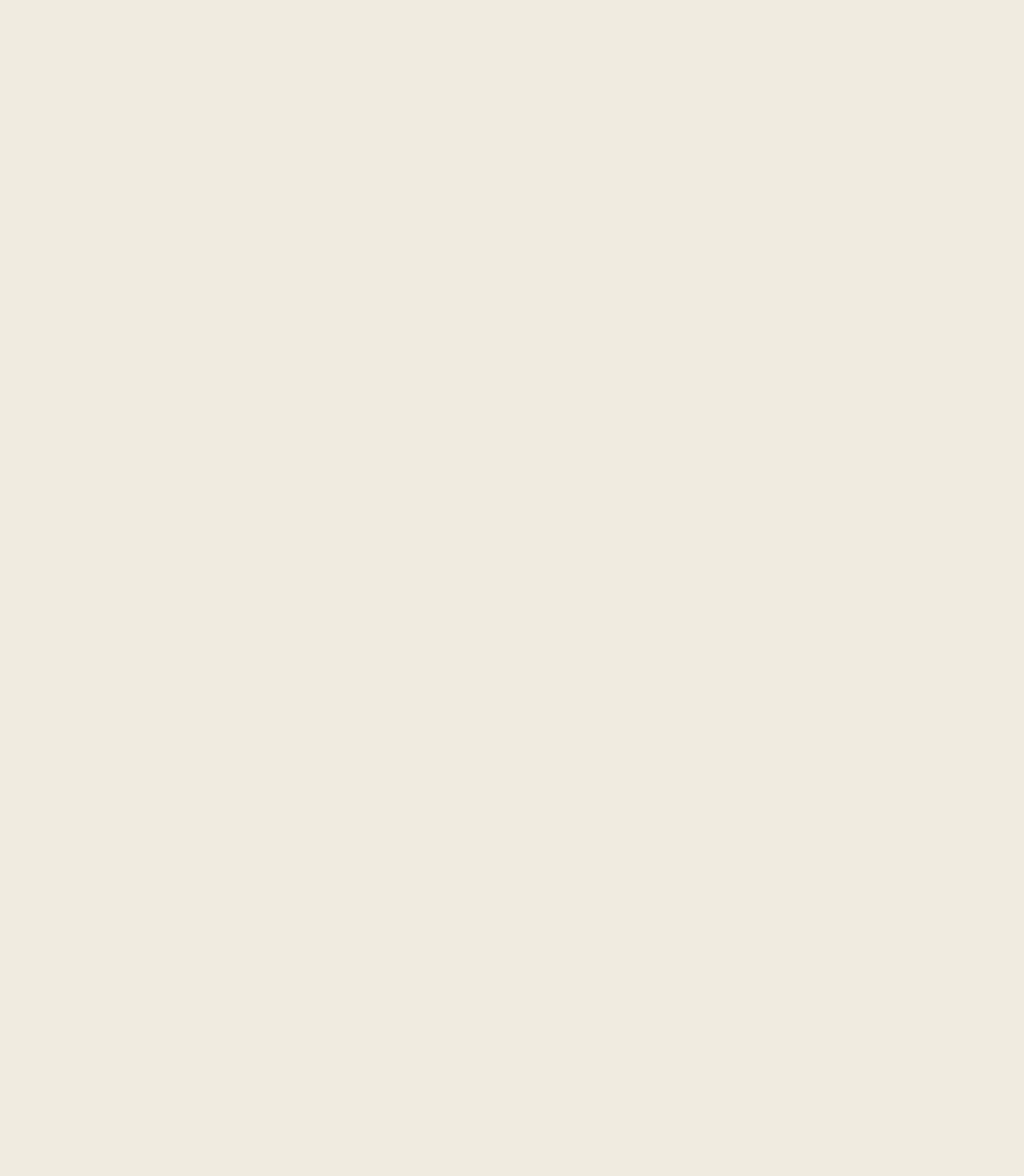
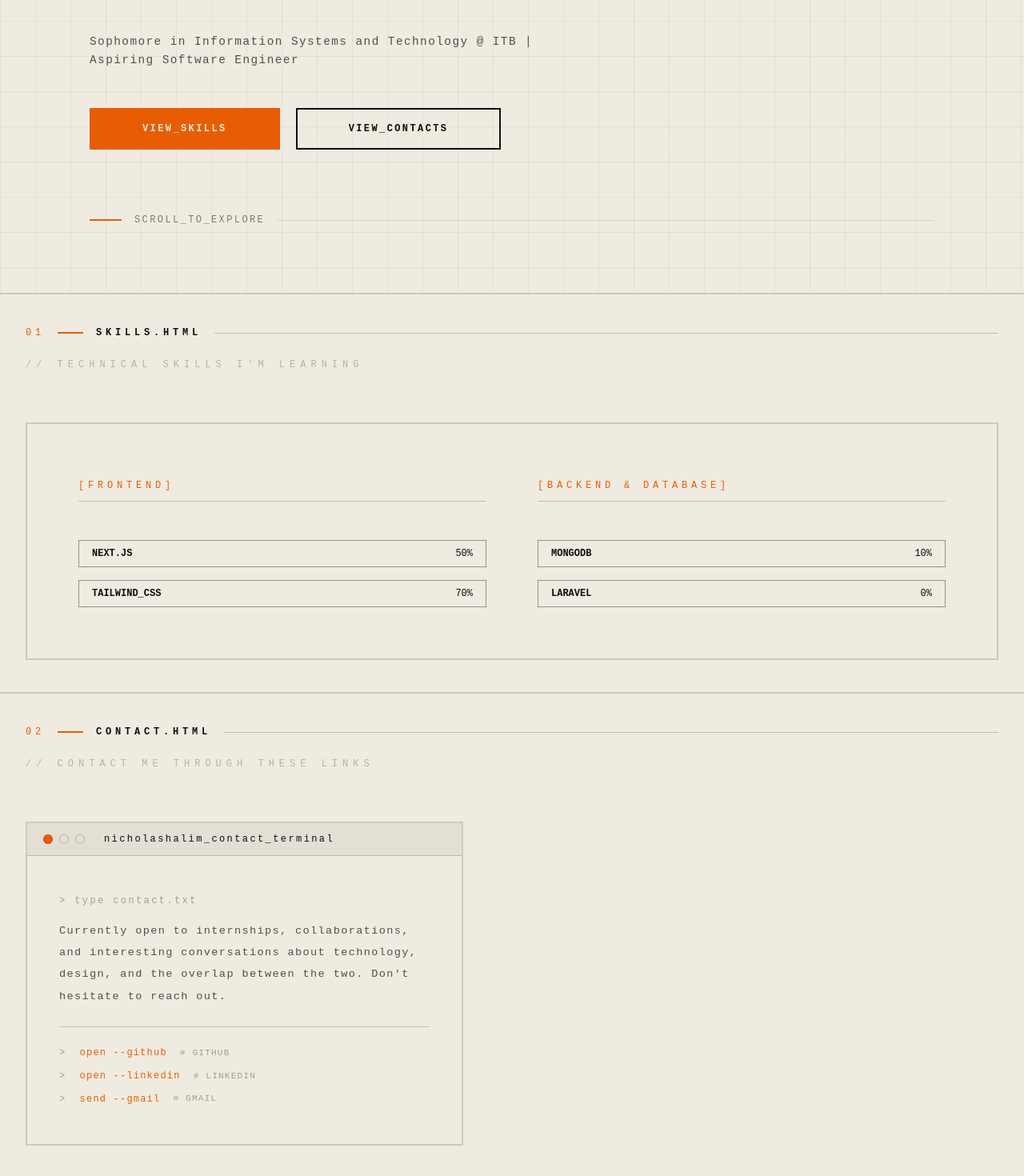
Before and after one commit to nicholasphalim/WebDev-GDGOC, a React app in the folder portfolio/: page / in a window 1280 px wide. Shown: the part 434-1904 px from the top of the page at 80% size. Before the commit the page ends 800 px from the top, so only its background shows below. Built offline with nearby package versions, Linux system fonts and the light colour scheme; the HTML template or start-up script is replaced by a standard one.

Commit message:
feat: create HomePage component with hero, skills, and contact sections

```diff
--- a/portfolio/src/pages/HomePage.tsx
+++ b/portfolio/src/pages/HomePage.tsx
@@ -1,7 +1,138 @@
+import React from 'react';
+
+// Helper component for skill cards to handle the hover fill effect with Tailwind
+const SkillCard = ({ name, percent }: { name: string; percent: string }) => (
+  <div
+    className="relative flex justify-between items-center px-4 py-2 border border-[var(--color-border-strong)] transition-all duration-200 overflow-hidden group cursor-default"
+    style={{ '--percent': percent } as React.CSSProperties}
+  >
+    {/* Background fill that expands on hover */}
+    <div className="absolute inset-y-0 left-0 bg-[var(--color-primary)] transition-all duration-300 w-0 group-hover:w-[var(--percent)] -z-10"></div>
+    <span className="font-bold relative z-10 text-[var(--color-text)] group-hover:text-[var(--color-text)]">{name}</span>
+    <span className="relative z-10 text-[var(--color-text)] group-hover:text-[var(--color-text)]">{percent}</span>
+  </div>
+);
+
 export default function HomePage() {
   return (
-    <main>
-      <h1>Home Page</h1>
+    <main className="mt-16">
+      {/* HERO SECTION */}
+      <section id="hero" className="min-h-[calc(100vh-4rem)] flex flex-col justify-center px-5 py-8 md:px-8 md:py-8 lg:px-28 lg:pb-12 lg:pt-8 bg-[linear-gradient(to_right,var(--color-surface-grid)_1px,transparent_1px),linear-gradient(to_bottom,var(--color-surface-grid)_1px,transparent_1px)] bg-[size:44px_44px]">
+        <div className="max-w-[1100px] w-full mx-auto">
+          <p className="text-[0.6rem] md:text-xs text-[var(--color-primary)] tracking-[0.2em] md:tracking-[0.35em] mb-10 md:mb-14">
+            // PORTFOLIO_WEBSITE &gt; BOOT_COMPLETED
+          </p>
+          <h1 className="text-[2.5rem] md:text-[3.5rem] lg:text-[7rem] font-bold leading-none tracking-[-0.02em] text-[var(--color-text)] my-8 md:my-12">
+            NICHOLAS <br /><span className="text-[var(--color-primary)]">HALIM</span>
+          </h1>
+          <p className="text-[0.75rem] md:text-[0.8rem] lg:text-[0.9rem] tracking-[0.1em] leading-relaxed text-[var(--color-text-body)] mb-10 md:mb-12 max-w-[600px]">
+            Sophomore in Information Systems and Technology @ ITB | Aspiring Software Engineer
+          </p>
+
+          <div className="flex flex-col md:flex-row gap-5 md:items-center flex-wrap">
+            <a href="#skills" className="text-[0.65rem] md:text-xs font-mono font-semibold tracking-[0.2em] px-6 py-[0.85rem] md:px-16 md:py-4 border-2 cursor-pointer no-underline transition-all duration-200 text-center text-[var(--color-bg)] bg-[var(--color-primary)] border-[var(--color-primary)] hover:text-[var(--color-primary)] hover:bg-[var(--color-bg)]">
+              VIEW_SKILLS
+            </a>
+            <a href="#contact" className="text-[0.65rem] md:text-xs font-mono font-semibold tracking-[0.2em] px-6 py-[0.85rem] md:px-16 md:py-4 border-2 cursor-pointer no-underline transition-all duration-200 text-center text-[var(--color-text)] bg-transparent border-[var(--color-text)] hover:text-[var(--color-bg)] hover:bg-[var(--color-text)]">
+              VIEW_CONTACTS
+            </a>
+          </div>
+
+          <div className="mt-10 md:mt-12 lg:mt-20 flex items-center gap-2 md:gap-4">
+            <div className="w-10 h-[2px] bg-[var(--color-primary)]"></div>
+            <span className="text-[0.6rem] md:text-xs tracking-[0.1em] md:tracking-[0.2em] text-[var(--color-text-muted)]">SCROLL_TO_EXPLORE</span>
+            <div className="flex-1 h-[1px] bg-[var(--color-surface-subtle)]"></div>
+          </div>
+        </div>
+      </section>
+
+      {/* SKILLS SECTION */}
+      <section id="skills" className="px-4 py-6 md:px-6 md:py-8 lg:px-8 lg:py-10 border-t-2 border-[var(--color-border-section)]">
+        <div className="max-w-[1280px] mx-auto">
+          <div className="flex text-xs tracking-[0.4em] items-center gap-2 md:gap-4 mb-6 flex-wrap md:flex-nowrap">
+            <span className="text-[var(--color-primary)]">01</span>
+            <div className="w-8 h-[1.5px] bg-[var(--color-primary)]"></div>
+            <h2 className="text-xs font-bold text-[var(--color-text)] mb-0">SKILLS.HTML</h2>
+            <div className="flex-1 h-[1px] bg-[var(--color-border)]"></div>
+          </div>
+          <h3 className="text-[0.6rem] md:text-xs font-medium tracking-[0.15em] md:tracking-[0.2em] lg:tracking-[0.5em] text-[var(--color-text-faint)] mb-8 md:mb-10 lg:mb-16">
+            // TECHNICAL SKILLS I'M LEARNING
+          </h3>
+
+          <div className="grid grid-cols-1 lg:grid-cols-2 border-2 border-[var(--color-border-section)] p-5 md:p-8 lg:p-16 gap-8 md:gap-10 lg:gap-16">
+            <div className="flex flex-col">
+              <div className="border-b border-[var(--color-border)] mb-6 lg:mb-12 pb-2">
+                <span className="text-[0.65rem] md:text-xs tracking-[0.2em] md:tracking-[0.4em] text-[var(--color-primary)]">[FRONTEND]</span>
+              </div>
+              <div className="text-xs flex flex-col gap-4">
+                <SkillCard name="NEXT.JS" percent="50%" />
+                <SkillCard name="TAILWIND_CSS" percent="70%" />
+              </div>
+            </div>
+            <div className="flex flex-col">
+              <div className="border-b border-[var(--color-border)] mb-6 lg:mb-12 pb-2">
+                <span className="text-[0.65rem] md:text-xs tracking-[0.2em] md:tracking-[0.4em] text-[var(--color-primary)]">[BACKEND &amp; DATABASE]</span>
+              </div>
+              <div className="text-xs flex flex-col gap-4">
+                <SkillCard name="MONGODB" percent="10%" />
+                <SkillCard name="LARAVEL" percent="0%" />
+              </div>
+            </div>
+          </div>
+        </div>
+      </section>
+
+      {/* CONTACT SECTION */}
+      <section id="contact" className="px-4 py-6 md:px-6 md:py-8 lg:px-8 lg:py-10 border-t-2 border-[var(--color-border-section)]">
+        <div className="max-w-[1280px] mx-auto">
+          <div className="flex text-xs tracking-[0.4em] items-center gap-2 md:gap-4 mb-6 flex-wrap md:flex-nowrap">
+            <span className="text-[var(--color-primary)]">02</span>
+            <div className="w-8 h-[1.5px] bg-[var(--color-primary)]"></div>
+            <h2 className="text-xs font-bold text-[var(--color-text)] mb-0">CONTACT.HTML</h2>
+            <div className="flex-1 h-[1px] bg-[var(--color-border)]"></div>
+          </div>
+          <h3 className="text-[0.6rem] md:text-xs font-medium tracking-[0.15em] md:tracking-[0.2em] lg:tracking-[0.5em] text-[var(--color-text-faint)] mb-8 md:mb-10 lg:mb-16">
+            // CONTACT ME THROUGH THESE LINKS
+          </h3>
+
+          <div className="w-full lg:max-w-[45%] border-2 border-[var(--color-border-section)] font-mono">
+            <div className="flex items-center border-b border-[var(--color-border)] bg-[var(--color-surface)] px-3 py-2 md:px-5 md:py-3 gap-2">
+              <div className="w-3 h-3 rounded-full border border-[var(--color-border)] bg-[var(--color-primary)]"></div>
+              <div className="w-3 h-3 rounded-full border border-[var(--color-border)]"></div>
+              <div className="w-3 h-3 rounded-full border border-[var(--color-border)]"></div>
+              <span className="text-[0.55rem] md:text-[0.6rem] lg:text-xs tracking-[0.2em] ml-2 lg:ml-4 text-[var(--color-text)]">nicholashalim_contact_terminal</span>
+            </div>
+
+            <div className="p-6 md:p-8 lg:px-10 lg:py-12">
+              <p className="text-xs tracking-[0.2em] text-[var(--color-text-subtle)] mb-4">&gt; type contact.txt</p>
+              <p className="text-[0.75rem] md:text-[0.85rem] tracking-[0.1em] leading-[1.8] md:leading-loose text-[var(--color-text-body)]">
+                Currently open to internships, collaborations,
+                and interesting conversations about technology, design,
+                and the overlap between the two. Don't hesitate to reach out.
+              </p>
+              <div className="w-full h-[1px] bg-[var(--color-border)] my-6"></div>
+
+              <div className="flex flex-col gap-3 items-start">
+                <div className="flex gap-4 items-center">
+                  <span className="text-xs tracking-[0.2em] text-[var(--color-text-subtle)]">&gt; </span>
+                  <a href="https://github.com/nicholasphalim" target="_blank" rel="noopener noreferrer" className="text-[0.65rem] md:text-xs text-[var(--color-primary)] no-underline tracking-[0.1em] hover:text-[var(--color-primary-dark)] hover:underline hover:underline-offset-2 transition-all duration-100">open --github</a>
+                  <span className="text-[0.6rem] md:text-[0.7rem] tracking-[0.1em] text-[var(--color-text-subtle)]"># GITHUB</span>
+                </div>
+                <div className="flex gap-4 items-center">
+                  <span className="text-xs tracking-[0.2em] text-[var(--color-text-subtle)]">&gt; </span>
+                  <a href="https://www.linkedin.com/in/nicholasphalim/" target="_blank" rel="noopener noreferrer" className="text-[0.65rem] md:text-xs text-[var(--color-primary)] no-underline tracking-[0.1em] hover:text-[var(--color-primary-dark)] hover:underline hover:underline-offset-2 transition-all duration-100">open --linkedin</a>
+                  <span className="text-[0.6rem] md:text-[0.7rem] tracking-[0.1em] text-[var(--color-text-subtle)]"># LINKEDIN</span>
+                </div>
+                <div className="flex gap-4 items-center">
+                  <span className="text-xs tracking-[0.2em] text-[var(--color-text-subtle)]">&gt; </span>
+                  <a href="https://mail.google.com/mail/?view=cm&fs=1&to=nicholashalim28@gmail.com" target="_blank" rel="noopener noreferrer" className="text-[0.65rem] md:text-xs text-[var(--color-primary)] no-underline tracking-[0.1em] hover:text-[var(--color-primary-dark)] hover:underline hover:underline-offset-2 transition-all duration-100">send --gmail</a>
+                  <span className="text-[0.6rem] md:text-[0.7rem] tracking-[0.1em] text-[var(--color-text-subtle)]"># GMAIL</span>
+                </div>
+              </div>
+            </div>
+          </div>
+        </div>
+      </section>
     </main>
   );
 }
```
